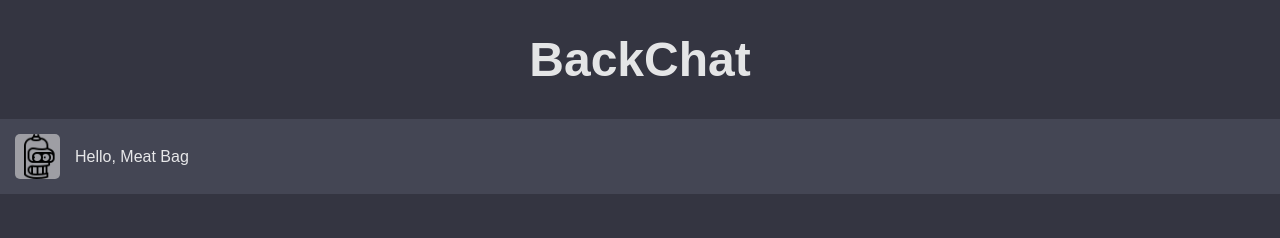
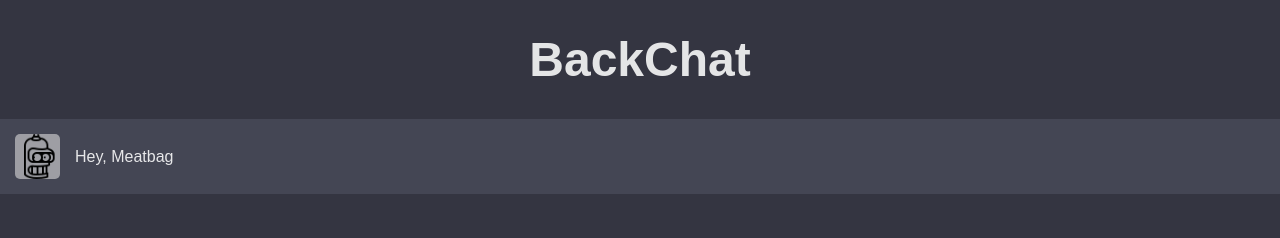
Before and after one commit to hakeem-jc/chatbot, a React (Vite) app: page / in a window 1280 px wide. Shown: the top 238 px of the page. Built offline with nearby package versions, Linux system fonts and the light colour scheme.

Commit message:
Add Open AI Integration for chat

```diff
--- a/package.json
+++ b/package.json
@@ -13,6 +13,7 @@
     "@fortawesome/free-solid-svg-icons": "^6.3.0",
     "@fortawesome/react-fontawesome": "^0.2.0",
     "@reduxjs/toolkit": "^1.9.3",
+    "axios": "^1.3.4",
     "formik": "^2.2.9",
     "react": "^18.2.0",
     "react-dom": "^18.2.0",
--- a/src/App.tsx
+++ b/src/App.tsx
@@ -21,7 +21,7 @@ const App:FC = () => {
 
       <section className="app__messages">
         {chat.map((message, i)=> {
-          return <ChatBox type={message.type} text={message.text}/>
+          return message.role  !== "system" && <ChatBox key={`message:${i}`} role={message.role} content={message.content}/>
         })}
         <span ref={anchor}></span>
       </section>
--- a/src/components/ChatBox/ChatBox.tsx
+++ b/src/components/ChatBox/ChatBox.tsx
@@ -5,20 +5,20 @@ import avatar from '../../assets/bot.png';
 import { ChatType } from '../../interfaces/interfaces';
 
 interface ChatBoxProps {
-    type: string,
-    text: string
+    role: string,
+    content: string
 }
 
 const ChatBox:FC<ChatBoxProps> = (props) => {
 
     return (
-    <div className={props.type == ChatType.BOT ? 'chatbox chatbox--bot':'chatbox'}>
+    <div className={props.role == ChatType.BOT ? 'chatbox chatbox--bot':'chatbox'}>
         <div className='chatbox__text-container'>
-            <img src={props.type === ChatType.BOT ? avatar : user}
+            <img src={props.role === ChatType.BOT ? avatar : user}
                 className='chatbox__image' alt='User Icon'
             />
 
-            <p className='chatbox__text'>{props.text}</p>
+            <p className='chatbox__text'>{props.content}</p>
         </div>
 
     </div>)
--- a/src/components/TextField/TextField.tsx
+++ b/src/components/TextField/TextField.tsx
@@ -3,34 +3,25 @@ import { FontAwesomeIcon } from '@fortawesome/react-fontawesome';
 import { faPaperPlane } from '@fortawesome/free-solid-svg-icons';
 import { Formik } from "formik";
 import './TextField.css';
-import { ChatType } from '../../interfaces/interfaces';
-import { useAppDispatch } from '../../redux/hooks';
+import { useAppDispatch, useAppSelector } from '../../redux/hooks';
 import { setChat } from '../../redux/chatSlice';
-
+import axios from 'axios';
 
 const TextField:FC = () => {
     const dispatch = useAppDispatch();
-
-    const bot_messages = [
-        {type:ChatType.BOT, text:'I\'m Bender, baby! Oh god, please insert liquor!'},
-        {type:ChatType.BOT, text:'Hey, sexy mama. Wanna kill all humans?'},
-        {type:ChatType.BOT, text:'I hope he didn\'t die. Unless he left a note naming me his successor, then I hope he did die.'},
-        {type:ChatType.BOT, text:'I\'m so embarrassed. I wish everybody else was dead'},
-        {type:ChatType.BOT, text:'My story is a lot like yours, only more interesting \'cause it involves robots.'},
-        {type:ChatType.BOT, text:'This is the worst kind of discrimination there is: the kind against me!'},
-        {type:ChatType.BOT, text:'Anything less than immortality is a complete waste of time.'},
-    ];
-
-    const randomMessage = () => {
-        let option = Math.floor(Math.random() * bot_messages.length);
-        dispatch(setChat(bot_messages[option]));
-    }
+    const { chat } = useAppSelector(state => state);
 
     let addMessage = (values:any) => {
-        dispatch(setChat({type:ChatType.USER, text:values.message}));
-        setTimeout(randomMessage,500);
-    }
+        let payload = { messages: [...chat,{role:"user", content:values.message}] };
+        dispatch(setChat({role:"user", content:values.message}));
 
+        axios.post('http://localhost:3000/api/generate', payload)
+        .then((res)=>{
+            dispatch(setChat({role:"assistant", content:res.data.result}));
+            }).catch((err)=>{
+                console.error(err);
+            });
+        }
 
     return (
         <Formik
--- a/src/interfaces/interfaces.ts
+++ b/src/interfaces/interfaces.ts
@@ -1,9 +1,14 @@
 export enum ChatType {
-    USER = "USER",
-    BOT = "BOT"
+    USER = "user",
+    BOT = "assistant",
 }
 
-export interface ChatInterface {
-    type: ChatType;
-    text: string;
+// export interface ChatInterface {
+//     type: ChatType;
+//     text: string;
+// }
+
+export interface Message {
+    role: string;
+    content: string;
 }
--- a/src/redux/chatSlice.ts
+++ b/src/redux/chatSlice.ts
@@ -1,13 +1,17 @@
 import { createSlice } from '@reduxjs/toolkit';
 import type { PayloadAction } from '@reduxjs/toolkit';
-import { ChatType } from '../interfaces/interfaces';
-import { ChatInterface } from '../interfaces/interfaces';
+import { Message } from '../interfaces/interfaces';
+
+const messages:Message[] = [
+    {"role": "system", "content": "You are Bender from Futurama. Make jokes like that character"},
+    {"role": "assistant", "content": "Hey, Meatbag"},
+]
 
 const setChatSlice = createSlice({
     name: 'chat',
-    initialState: [{type:ChatType.BOT, text:"Hello, Meat Bag"}],
+    initialState: messages,
     reducers: {
-        setChat(state, action:PayloadAction<ChatInterface>){
+        setChat(state, action:PayloadAction<Message>){
             return [...state, action.payload];
         }
     }
```
Also changed, not shown: 1 other file (tests, documents, lock files or other folders).
